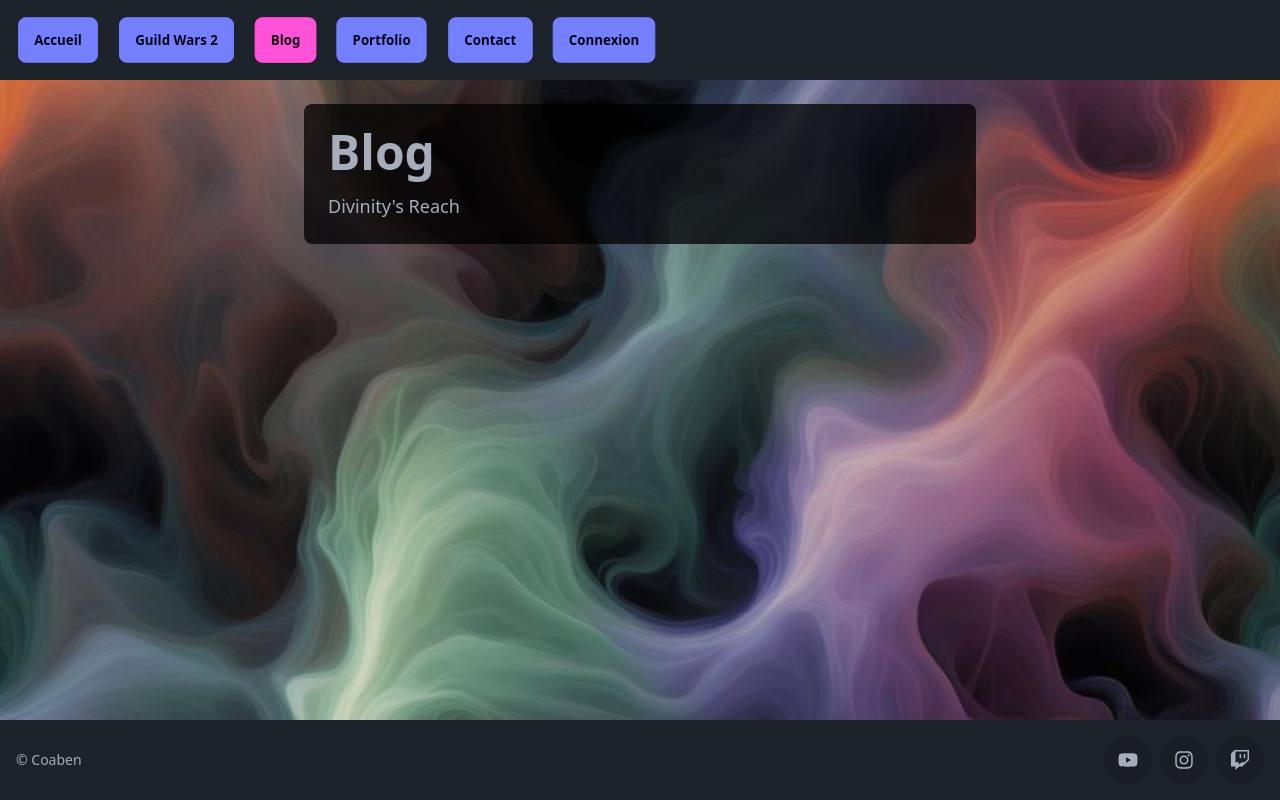
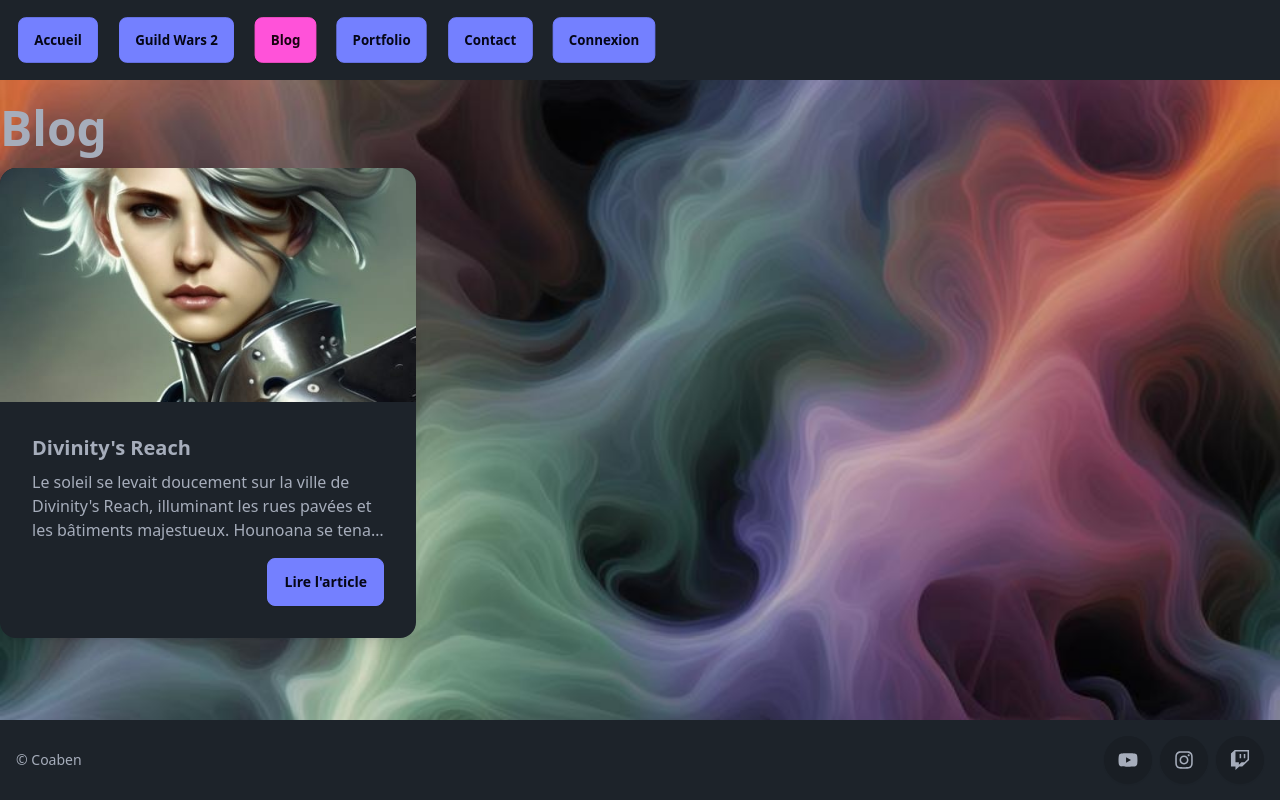
Before and after one commit to coaben2/coaben2, a Vue app: page /blog in a window 1280 px wide. Built offline with nearby package versions, Linux system fonts and the light colour scheme.

Commit message:
Added grid for BlogHome

```diff
--- a/src/views/BlogHomeView.vue
+++ b/src/views/BlogHomeView.vue
@@ -1,17 +1,41 @@
 <script setup>
-// [ ] Créer un composant PostCard
 import { RouterLink } from 'vue-router';
+
+const posts = [
+  {
+    thumbnail: 'I1-000.jpg',
+    title: "Divinity's Reach",
+    excerpt:
+      "Le soleil se levait doucement sur la ville de Divinity's Reach, illuminant les rues pavées et les bâtiments majestueux. Hounoana se tenait au sommet d'une colline, les cheveux au vent et les yeux brillants d'excitation. Elle avait créé son personnage...",
+    link: 'BlogPostDivinitysReach',
+  },
+  // [ ] Ajouter les autres articles sur le même modèle
+];
 </script>
 
 <template>
-  <div class="container max-w-2xl mx-auto bg-black bg-opacity-75 p-6 md:rounded-lg md:my-6">
+  <div class="container mx-auto my-6">
     <h1 class="mb-4">Blog</h1>
-    <ul class="text-lg">
-      <li>
-        <RouterLink :to="{ name: 'BlogPostDivinitysReach' }" class="hover:underline">
-          Divinity's Reach
-        </RouterLink>
-      </li>
-    </ul>
+
+    <div class="grid grid-cols-1 sm:grid-cols-2 md:grid-cols-3 gap-4">
+      <div class="card bg-base-100 shadow-lg" v-for="(post, k) in posts" :key="k">
+        <figure v-if="post.thumbnail">
+          <img
+            :src="`/img/${post.thumbnail}`"
+            :alt="post.title"
+            class="w-full h-full aspect-video object-cover"
+          />
+        </figure>
+        <div class="card-body">
+          <h2 class="card-title">{{ post.title }}</h2>
+          <p v-if="post.excerpt" class="line-clamp-3 mb-2">{{ post.excerpt }}</p>
+          <div class="card-actions justify-end">
+            <RouterLink :to="{ name: post.link }" class="btn btn-primary">
+              Lire l'article
+            </RouterLink>
+          </div>
+        </div>
+      </div>
+    </div>
   </div>
 </template>
--- a/src/views/PortfolioView.vue
+++ b/src/views/PortfolioView.vue
@@ -22,7 +22,7 @@
       <div
         v-for="picture in portfolio"
         :key="picture.id"
-        class="aspect-square w-full cursor-pointer"
+        class="aspect-square w-full cursor-pointer shadow-lg"
         @click="handleOpenModal(picture.src)"
       >
         <img
```
